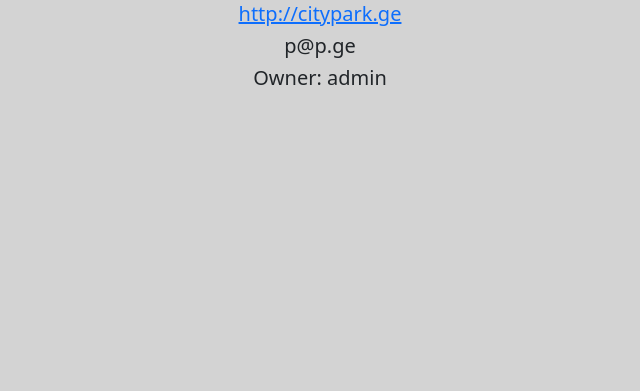
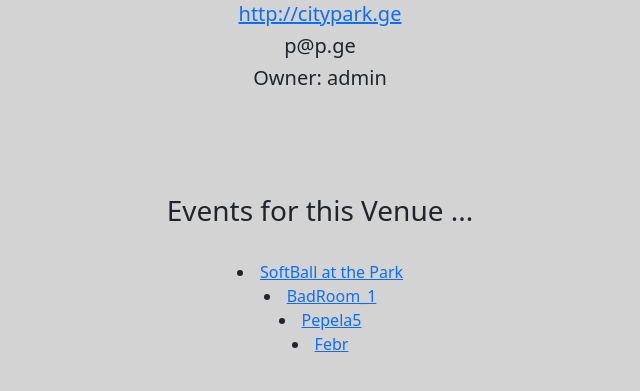
Before and after one commit to Giorgi1971/EventsDjangoCodemy, a Django app: page /venue/1/ in a window 1280 px wide. Shown: the part 262-653 px from the top of the page, without its empty margins (320-960 px from the left). Run offline with Django 3.2, Linux system fonts and the light colour scheme; data comes from the database, SQL or seed files in the repository; both versions use the stored data as it was after the commit.

Commit message:
video-47

```diff
--- a/myclub_website/events/templates/events/venue_detail.html
+++ b/myclub_website/events/templates/events/venue_detail.html
@@ -18,8 +18,27 @@
     <br>
 {%if venue.venue_image%}
 <img style="width: 300px;" src="{{ venue.venue_image.url }}" alt="asasasa">
+{%endif%}
 
+<br>
+<br>
+<br>
+<h3>
+    Events for this Venue ...
+</h3>
+<br>
+{% if events %}
+{% for item in events %}
+<li>
+    <a href="{% url 'show_event' item.pk %}">
+        {{item}}
+    </a>
+</li>
+{%endfor%}
 
+{% else %}
+
+<h4>No Events Sceduled At This Time.</h4>
 {%endif%}
 
 </center>
--- a/myclub_website/events/views.py
+++ b/myclub_website/events/views.py
@@ -24,10 +24,10 @@ def show_event(request, pk):
 
 
 def venue_events(request, venue_id):
-    ven = Venue.objects.get(pk=venue_id)
-    venue_s = Event.objects.filter(venue=ven)
-    if venue_s:
-        return render(request, 'events/venue_events.html', {'venue_events':venue_s})
+    venue = Venue.objects.get(pk=venue_id)
+    events = venue.event_set.all()
+    if events:
+        return render(request, 'events/venue_events.html', {'venue_events':events})
     else:
         messages.success(request, 'That Venue has no Events at this Time.')
         return redirect('admin_aprroval')
@@ -230,8 +230,12 @@ def search_venue(request):
 
 def venue_detail(request, venue_id):
     venue = Venue.objects.get(pk=venue_id)
+    events = venue.event_set.all()
+
     venue_owner = User.objects.get(pk=venue.owner)
-    return render(request, 'events/venue_detail.html', {'venue':venue, 'venue_owner':venue_owner})
+    return render(request, 'events/venue_detail.html', {
+        'events':events, 'venue':venue, 'venue_owner':venue_owner
+        })
 
 
 def list_venue(request):
```
Also changed, not shown: myclub_website/db.sqlite3.
